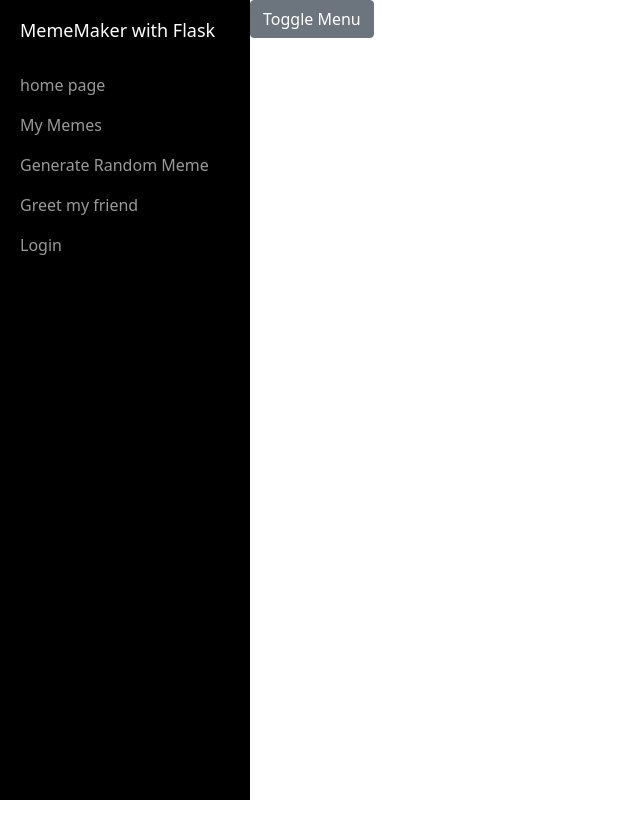
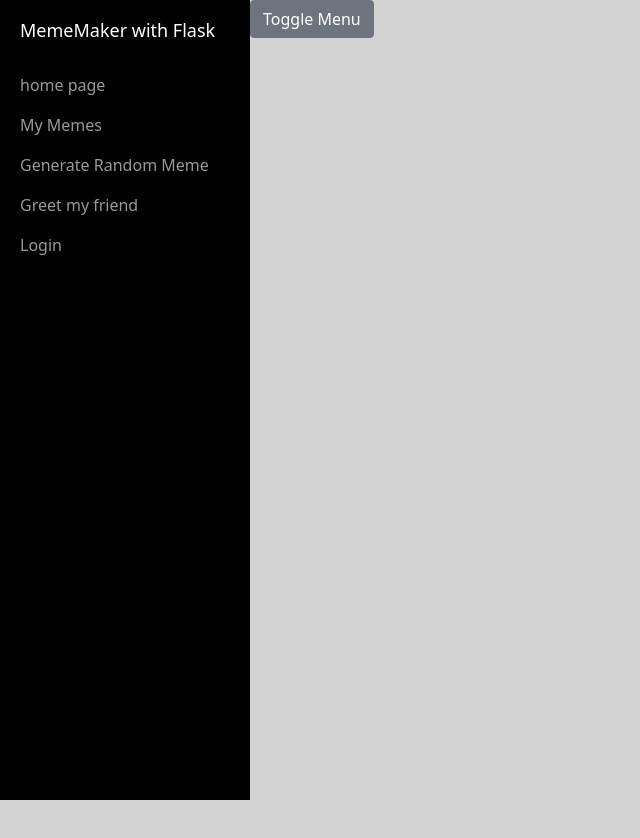
Before and after one commit to omerbastug/memeMakerFlask, a Flask app: template flaskapp/templates/home.html in a window 1280 px wide. Shown: the whole page, without its empty margins (0-640 px from the left). Run offline with Flask 3, Linux system fonts and the light colour scheme; the template is opened without the code that fills it, so the values that code supplies are empty.

Commit message:
background color

```diff
--- a/flaskapp/templates/home.html
+++ b/flaskapp/templates/home.html
@@ -24,6 +24,7 @@
             -moz-transition: all 0.5s ease;
             -o-transition: all 0.5s ease;
             transition: all 0.5s ease;
+            background-color: #d2d2d2;
           }
 
           #wrapper.toggled {
```
